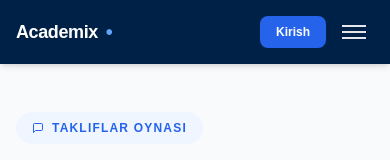
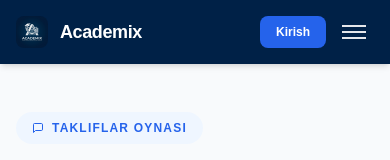
Before and after one commit to xakimdjanov/Academix, a React (Vite) app in the folder UserRole/: page /suggestions in a window 390 px wide. Shown: the top 160 px of the page. Built offline with nearby package versions, Linux system fonts and the light colour scheme.

Commit message:
feat: enhance SEO and Favicon configurations, and add brand logo next to title in Desktop and Mobile headers

```diff
--- a/UserRole/index.html
+++ b/UserRole/index.html
@@ -3,6 +3,7 @@
 
 <head>
   <meta charset="UTF-8" />
+  <link rel="shortcut icon" href="/favicon.ico" type="image/x-icon" />
   <link rel="icon" type="image/png" href="/logo.png" />
   <link rel="apple-touch-icon" href="/logo.png" />
   <meta name="viewport" content="width=device-width, initial-scale=1.0" />
--- a/UserRole/package.json
+++ b/UserRole/package.json
@@ -6,7 +6,7 @@
   "scripts": {
     "dev": "vite",
     "sitemap": "node generate-sitemap.js",
-    "build": "vite build",
+    "build": "node generate-sitemap.js && vite build",
     "lint": "eslint .",
     "preview": "vite preview"
   },
--- a/UserRole/src/components/Header/Header.jsx
+++ b/UserRole/src/components/Header/Header.jsx
@@ -113,9 +113,9 @@ const Header = () => {
     <header className="bg-[#002147] text-white shadow-md sticky top-0 z-50">
       <div className="max-w-7xl mx-auto px-4 sm:px-6 lg:px-8">
         <div className="flex justify-between items-center h-16 md:h-20">
-          <Link to="/" className="flex items-center gap-2 font-bold tracking-tight">
+          <Link to="/" className="flex items-center gap-3 font-bold tracking-tight group">
+            <img src="/logo.png" alt="Academix Logo" className="w-8 h-8 sm:w-9 sm:h-9 object-contain rounded-lg transition-transform group-hover:scale-105" />
             <span className="text-lg sm:text-xl md:text-2xl">Academix</span>
-            <span className="text-blue-400 text-xl md:text-2xl">•</span>
           </Link>
 
           <nav className="hidden md:flex items-center gap-6 lg:gap-8">
@@ -262,8 +262,9 @@ const Header = () => {
             }`}
         >
           <div className="p-5 flex items-center justify-between border-b border-white/10">
-            <span className="text-lg font-bold">
-              Academix<span className="text-blue-400">.</span>
+            <span className="text-lg font-bold flex items-center gap-2">
+              <img src="/logo.png" alt="Academix Logo" className="w-7 h-7 object-contain rounded-md" />
+              Academix
             </span>
             <button
               onClick={closeMenu}
```
Also changed, not shown: 2 other files (tests, documents, lock files or other folders).
